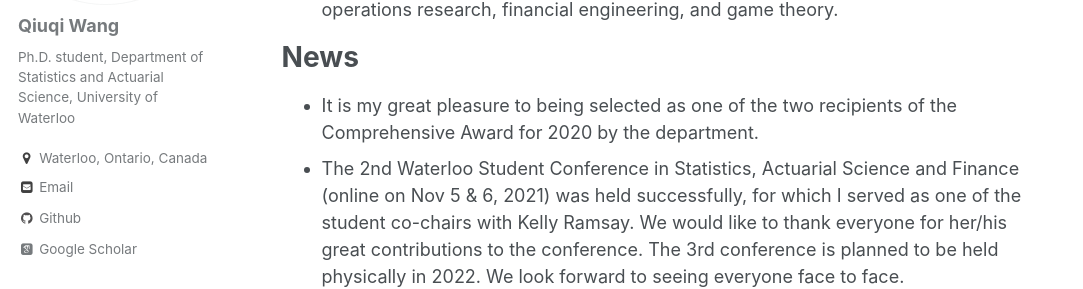
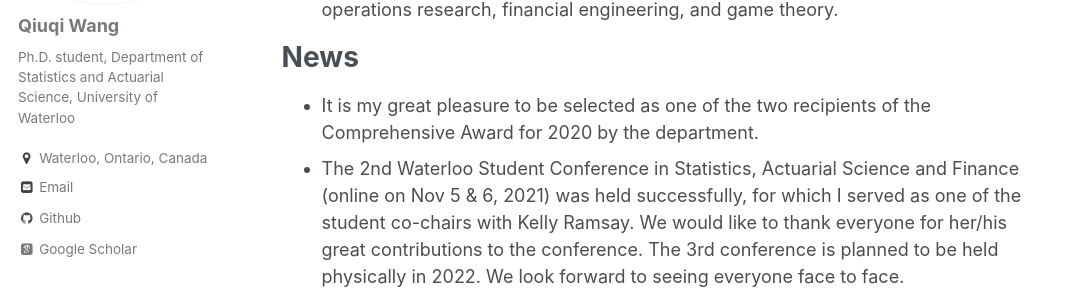
Before and after one commit to qwangan/qwangan.github.io, a Jekyll site: the page built from _pages/about.md, in a window 1280 px wide and 900 px high, scrolled down 564 px. Shown: the part 165-454 px from the top of the window, without its empty margins (0-1083 px from the left). Built offline with Jekyll 4.4.1, drawn with Linux system fonts in a browser that asks for light colours; some web fonts are replaced.

Commit message:
Update about.md

```diff
--- a/_pages/about.md
+++ b/_pages/about.md
@@ -18,7 +18,7 @@
 * My research interests include actuarial science, quantitative risk management, operations research, financial engineering, and game theory.
 
 # News
-* It is my great pleasure to being selected as one of the two recipients of the Comprehensive Award for 2020 by the department.
+* It is my great pleasure to be selected as one of the two recipients of the Comprehensive Award for 2020 by the department.
 * The 2nd Waterloo Student Conference in Statistics, Actuarial Science and Finance (online on Nov 5 & 6, 2021) was held successfully, for which I served as one of the student co-chairs with Kelly Ramsay. We would like to thank everyone for her/his great contributions to the conference. The 3rd conference is planned to be held physically in 2022. We look forward to seeing everyone face to face.
 * It is a great honor for me to be selected as one of the four recipients of the [James C. Hickman Scholar Doctoral Stipend](https://www.soa.org/resources/announcements/press-releases/2021/hickmans-scholar/) from the Society of Actuaries (SOA) for the 2021--2022 academic year.
 * We are hosting a [weekly seminar on risk management and actuarial science](https://yang-liu16.github.io/seminar/). Due to COVID-19, we have switched the seminars to online sessions via Zoom. Researchers all over the world interested in quantitative risk management, actuarial science and mathematical finance are welcomed to join us by sending emails to me, [Yang Liu](https://yang-liu16.github.io/), or [Liyuan Lin](https://liyuan-lin.github.io/Liyuan/).
```
